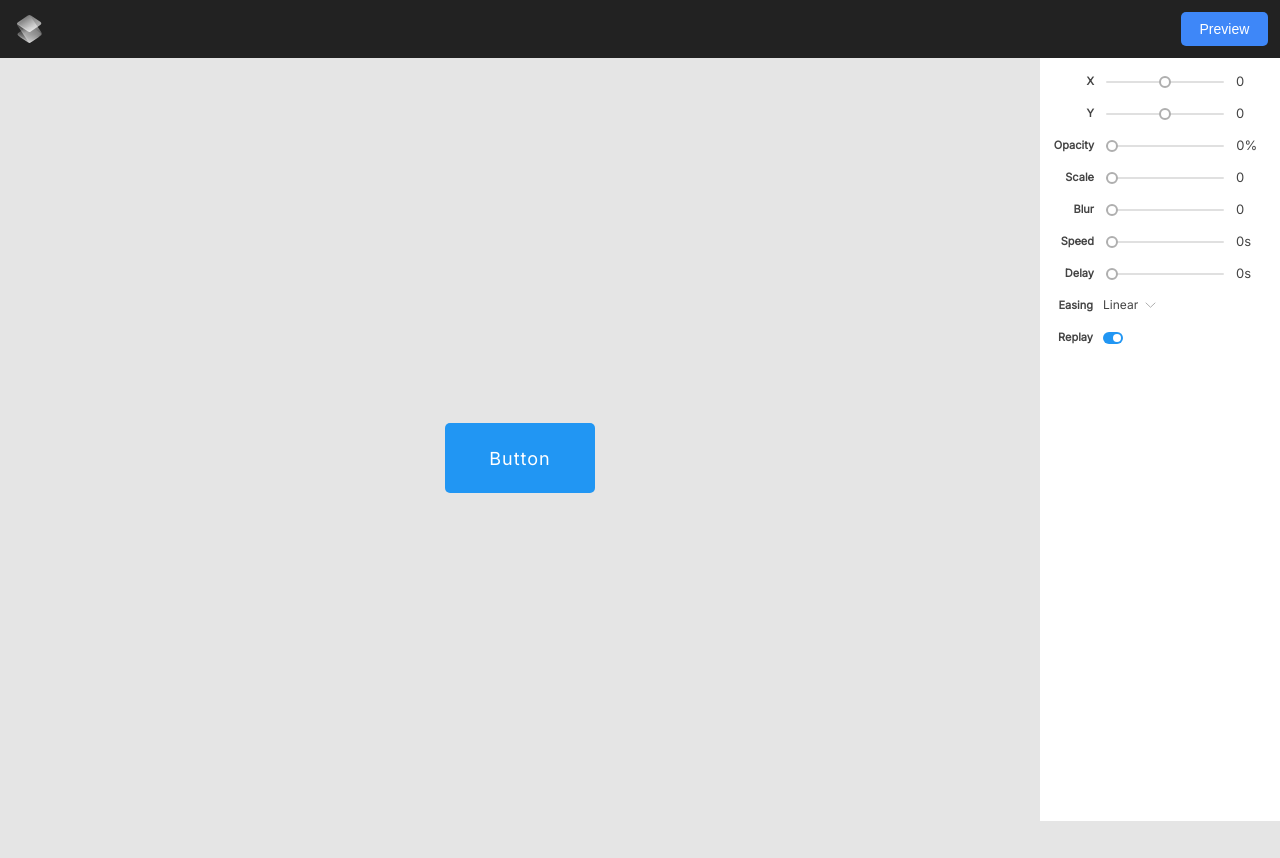
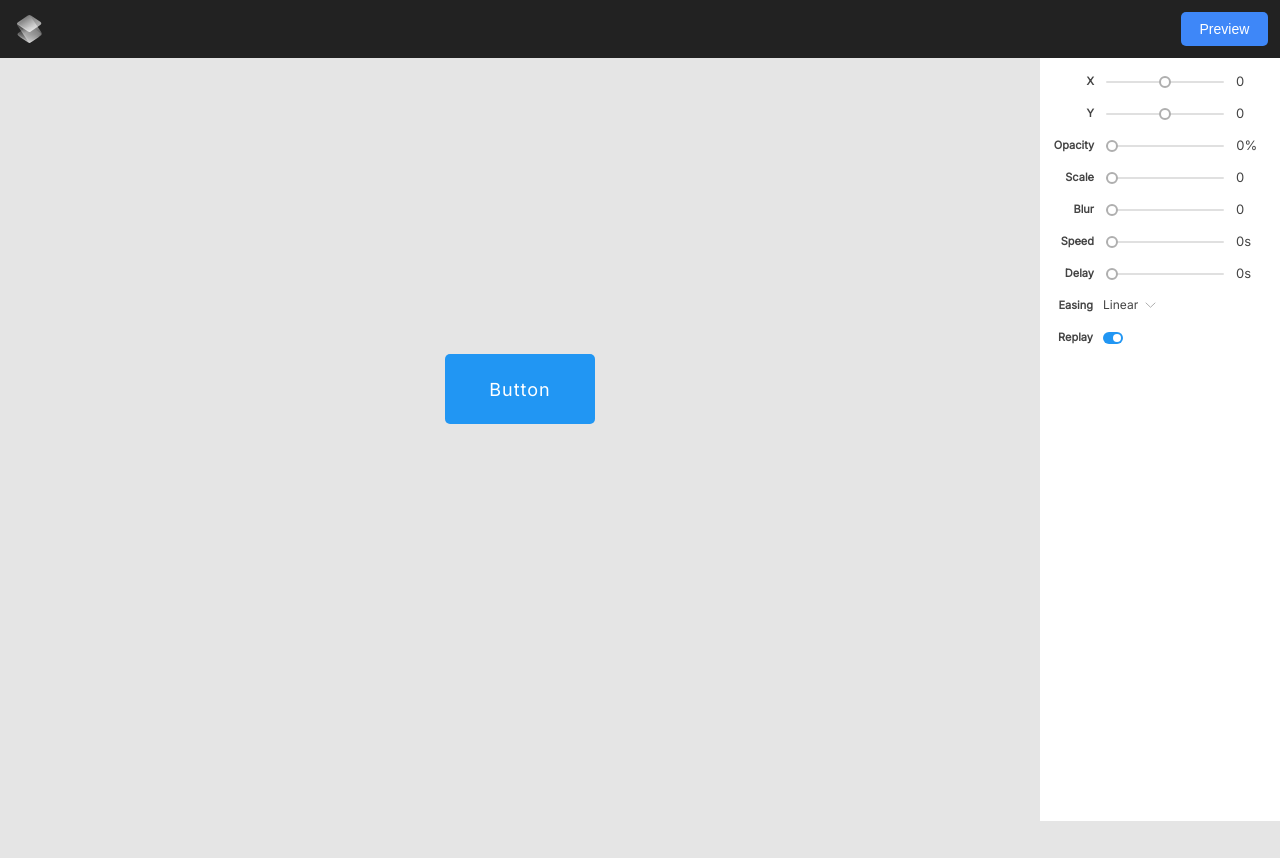
Before and after one commit to f-kurdan/animation-examples, a React (Create React App) app: page / in a window 1280 px wide. Built offline with nearby package versions, Linux system fonts and the light colour scheme.

Commit message:
Update container styles

```diff
--- a/src/main/container/container.css
+++ b/src/main/container/container.css
@@ -3,7 +3,7 @@
     justify-content: center;
     align-items: center;
     width: calc(100% - 240px);
-    height: 100dvh;
+    height: calc(90dvh - 58px);
     box-sizing: border-box;
 }
 
@@ -31,6 +31,7 @@
     color: white;
     opacity: 0.5;
     border-radius: 5px;
+    border: dotted 4px #E5E5E5;;
     background-color: #6bb5f1;
     z-index: -1;
     transition: all 0.3s ease-out;
```
